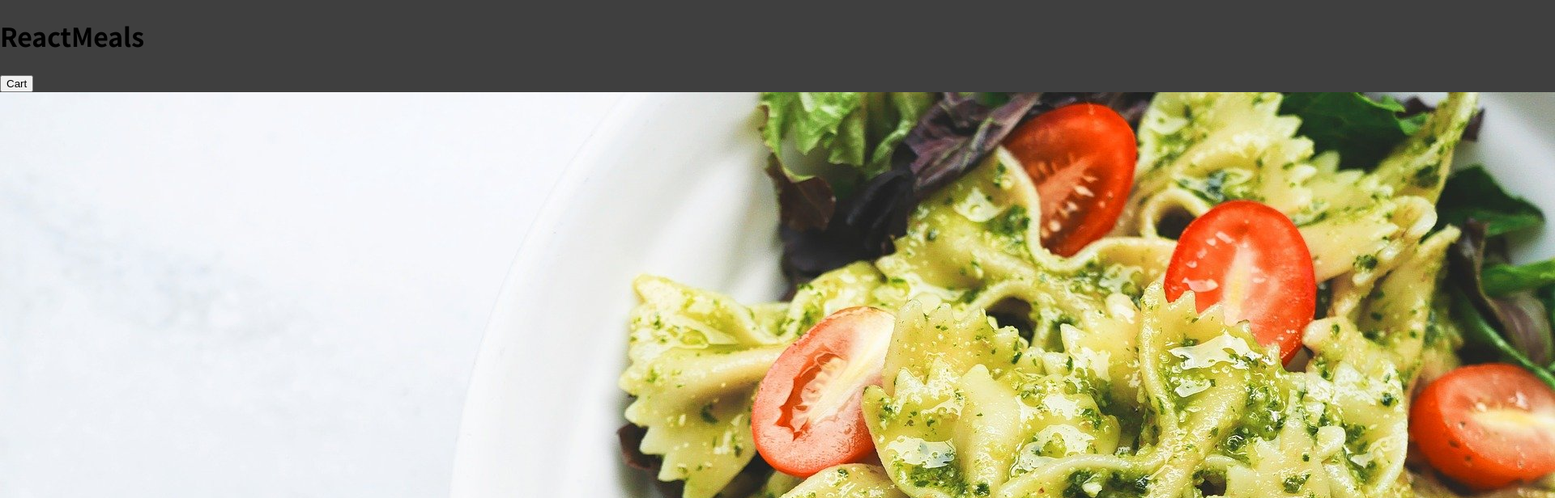
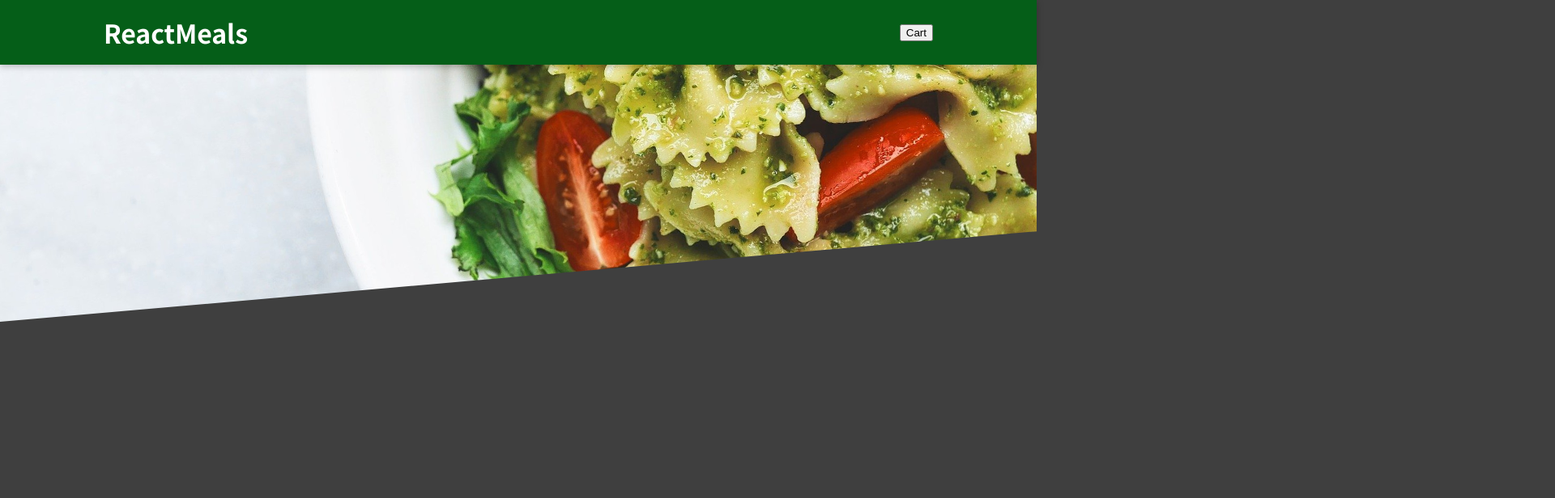
Before and after one commit to Neniya/Food-Order-App-React, a React (Create React App) app: page / in a window 1280 px wide. Shown: the top 616 px of the page at 81% size, 1920 px wide, since content can reach past the window. Built offline with nearby package versions, Linux system fonts and the light colour scheme.

Commit message:
add styles for Layout header

```diff
--- a/src/components/Layout/Header.module.css
+++ b/src/components/Layout/Header.module.css
@@ -1,5 +1,29 @@
 .header {
+  position: fixed;
+  top: 0;
+  left: 0;
+  width: 100%;
+  height: 5rem;
+  background-color: #055e18;
+  color: white;
+  display: flex;
+  justify-content: space-between;
+  align-items: center;
+  padding: 0 10%;
+  box-shadow: 0 2px 8px rgba(0, 0, 0, 0.25);
+  z-index: 10;
 }
 
 .main-image {
+  width: 100%;
+  height: 25rem;
+  z-index: 0;
+  overflow: hidden;
 }
+
+.main-image img {
+  width: 110%;
+  height: 100%;
+  object-fit: cover;
+  transform: rotateZ(-5deg) translateY(-4rem) translateX(-1rem);
+}
```
